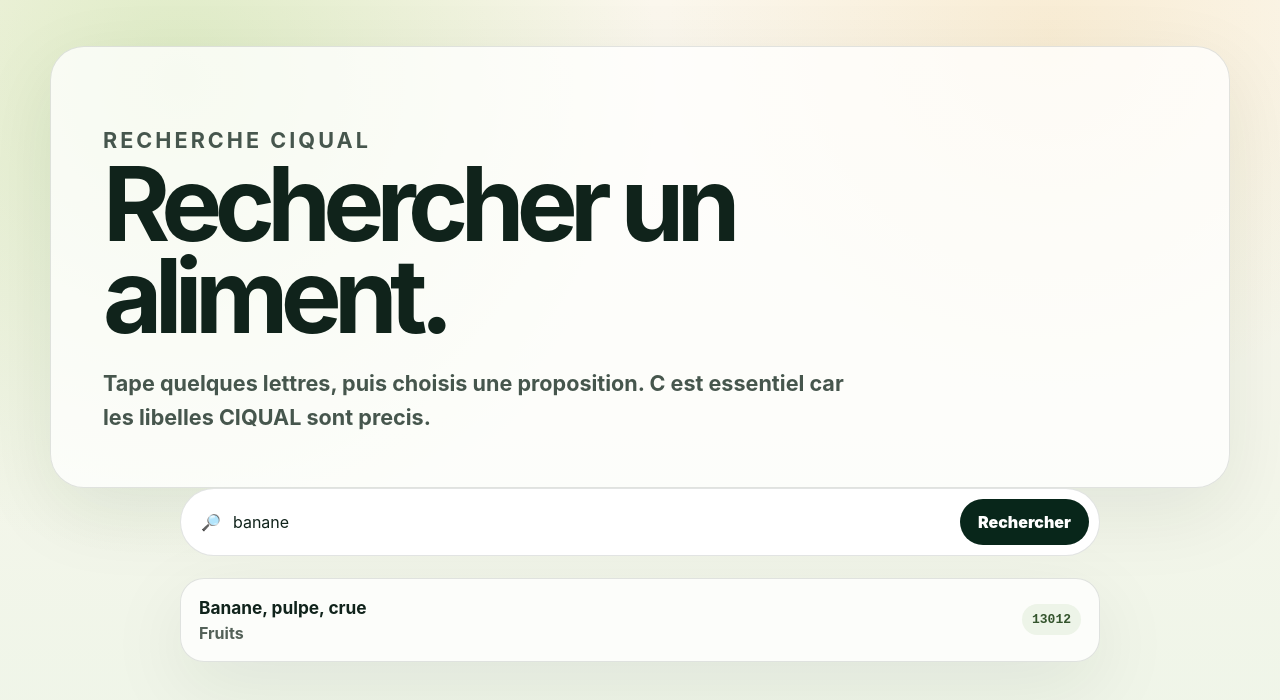
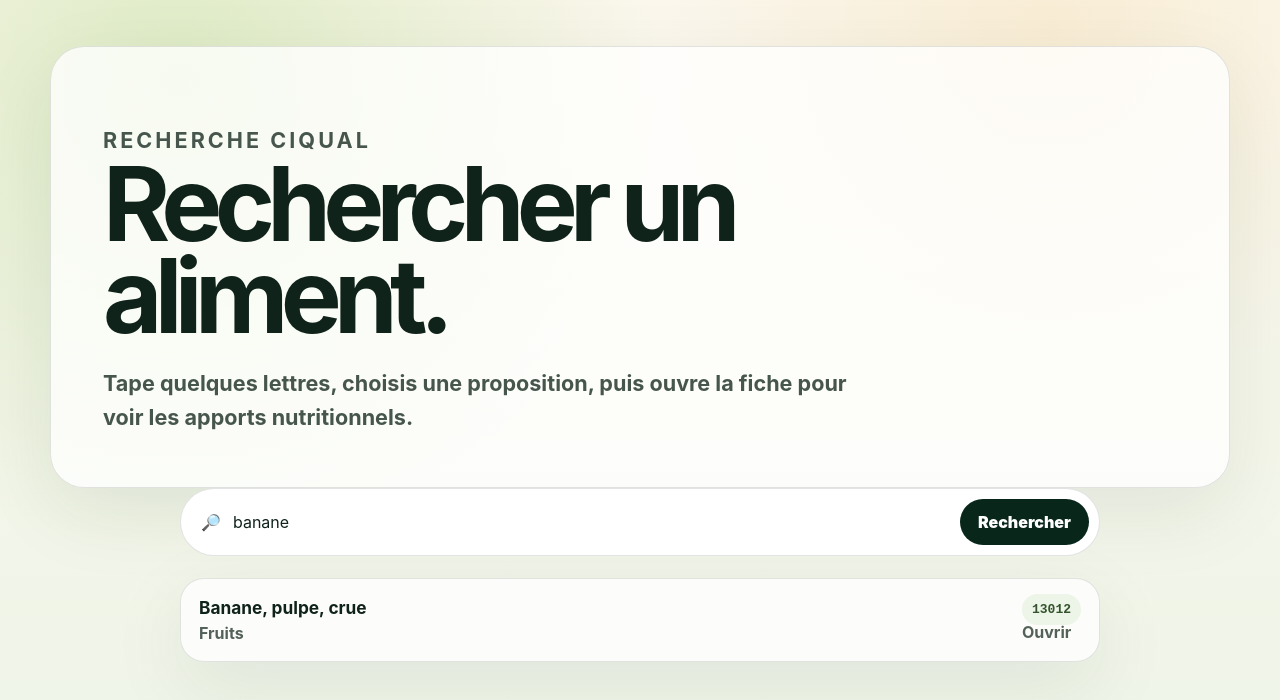
Before and after one commit to pharmaexport/NutriAtlas, a Next.js app: page /search in a window 1280 px wide. Both pictures are taken after a click on the button "Rechercher". Shown: the top 700 px of the page. Built offline with nearby package versions, Linux system fonts and the light colour scheme.

Commit message:
Make search results clearly actionable

```diff
--- a/app/search/AutocompleteSearchClient.tsx
+++ b/app/search/AutocompleteSearchClient.tsx
@@ -65,7 +65,7 @@
     setSuggestions([]);
 
     if (nextResults.length === 0) {
-      setMessage("Aucun aliment trouve dans l index local actuel. Essaie banane, amande, saumon, lentille, brocoli ou pain.");
+      setMessage("Aucun aliment trouve. Essaie banane, amande, saumon, lentille, brocoli, gateau ou pain.");
     }
   }
 
@@ -85,7 +85,7 @@
         <p className="eyebrow">Recherche CIQUAL</p>
         <h1>Rechercher un aliment.</h1>
         <p>
-          Tape quelques lettres, puis choisis une proposition. C est essentiel car les libelles CIQUAL sont precis.
+          Tape quelques lettres, choisis une proposition, puis ouvre la fiche pour voir les apports nutritionnels.
         </p>
       </div>
 
@@ -122,7 +122,10 @@
               <strong>{food.name}</strong>
               <span>{food.food_group_name_fr || "Groupe non renseigne"}</span>
             </div>
-            <code>{food.source_food_code}</code>
+            <div className="resultAction">
+              <code>{food.source_food_code}</code>
+              <span>Ouvrir</span>
+            </div>
           </a>
         ))}
       </div>
```
